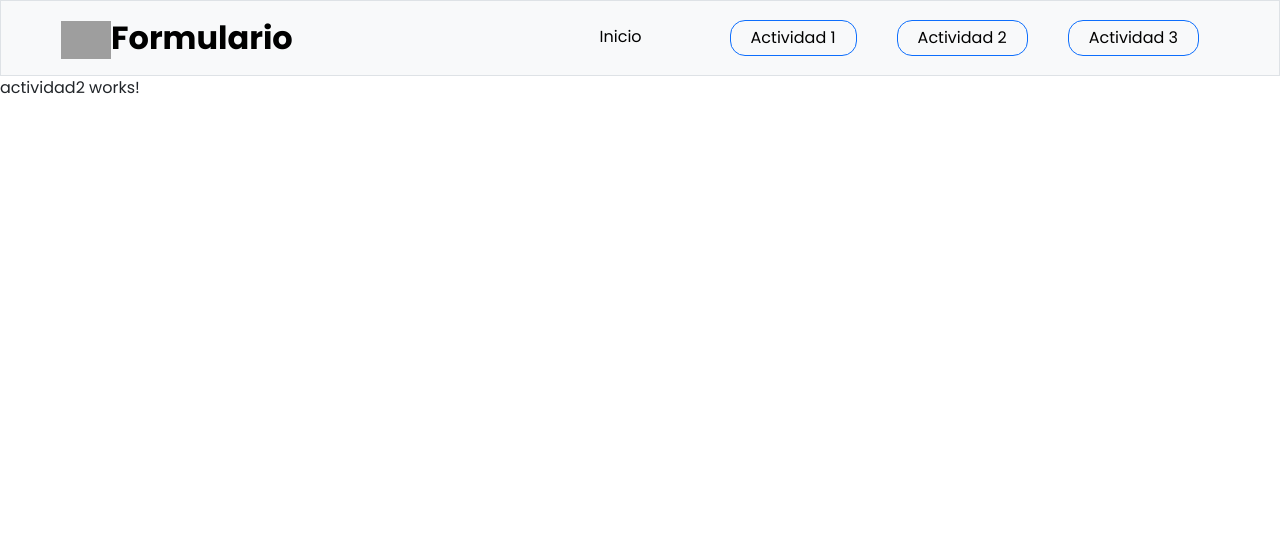
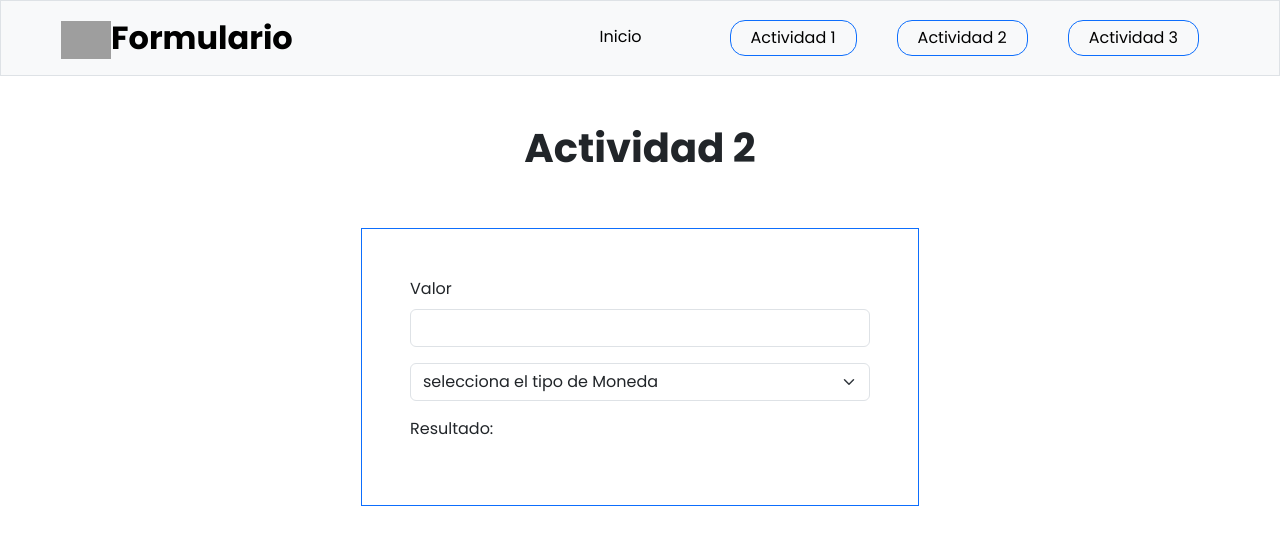
Before and after one commit to Roman-code-web/ANGULAR-AA13-actividad, an Angular app: page /actividad2 in a window 1280 px wide. Shown: the top 544 px of the page. Built offline with nearby package versions, Linux system fonts and the light colour scheme; grey boxes are pictures that could not be loaded.

Commit message:
templates terminados

```diff
--- a/angular.json
+++ b/angular.json
@@ -91,6 +91,9 @@
             ],
             "scripts": []
           }
+        },
+        "deploy": {
+          "builder": "angular-cli-ghpages:deploy"
         }
       }
     }
--- a/package.json
+++ b/package.json
@@ -27,6 +27,7 @@
     "@angular/cli": "~15.0.4",
     "@angular/compiler-cli": "^15.0.0",
     "@types/jasmine": "~4.3.0",
+    "angular-cli-ghpages": "^1.0.5",
     "jasmine-core": "~4.5.0",
     "karma": "~6.4.0",
     "karma-chrome-launcher": "~3.1.0",
--- a/src/app/pages/actividad1/actividad1.component.html
+++ b/src/app/pages/actividad1/actividad1.component.html
@@ -1 +1,18 @@
-<p>actividad1 works!</p>
+<div class="container my-5">
+    <div class="container d-flex flex-column justify-content-center">
+        <h2 class="fs-1 fw-bold text-center">Actividad 1</h2>
+        <div class="row d-flex justify-content-center my-5">
+            <div class="col-md-6 col-sm-12 col-xs-12 border border-primary p-5">
+                <form class="" >
+                    <div class="mb-3">
+                      <label for="palabra" class="form-label">Palabra</label>
+                      <input type="text" class="form-control" id="palabra" >
+                    </div>
+                    <div class="mb-3">
+                       <p>Resultado: <span></span> </p>
+                    </div>
+                </form>
+            </div>
+        </div>
+    </div>
+</div>
--- a/src/app/pages/actividad2/actividad2.component.html
+++ b/src/app/pages/actividad2/actividad2.component.html
@@ -1 +1,26 @@
-<p>actividad2 works!</p>
+<div class="container my-5">
+    <div class="container d-flex flex-column justify-content-center">
+        <h2 class="fs-1 fw-bold text-center">Actividad 2</h2>
+        <div class="row d-flex justify-content-center my-5">
+            <div class="col-md-6 col-sm-12 col-xs-12 border border-primary p-5">
+                <form class="" >
+                    <div class="mb-3">
+                      <label for="palabra" class="form-label">Valor</label>
+                      <input type="text" class="form-control" id="palabra" >
+                    </div>
+                    <div class="mb-3">
+                        <select class="form-select" aria-label="Default select example">
+                            <option selected>selecciona el tipo de Moneda </option>
+                            <option value="1">EUR</option>
+                            <option value="2">USD</option>
+                            <option value="3">PEN</option>
+                          </select>
+                    </div>
+                    <div class="mb-3">
+                       <p>Resultado: <span></span> </p>
+                    </div>
+                </form>
+            </div>
+        </div>
+    </div>
+</div>
--- a/src/app/pages/actividad3/actividad3.component.html
+++ b/src/app/pages/actividad3/actividad3.component.html
@@ -1 +1,18 @@
-<p>actividad3 works!</p>
+<div class="container my-5">
+    <div class="container d-flex flex-column justify-content-center">
+        <h2 class="fs-1 fw-bold text-center">Actividad 3</h2>
+        <div class="row d-flex justify-content-center my-5">
+            <div class="col-md-6 col-sm-12 col-xs-12 border border-primary p-5">
+                <form class="" >
+                    <div class="mb-3">
+                      <label for="palabra" class="form-label">json</label>
+                      <input type="text" class="form-control" id="palabra" >
+                    </div>
+                    <div class="mb-3">
+                        <button class="btn btn-primary">Agregar</button>
+                     </div>
+                </form>
+            </div>
+        </div>
+    </div>
+</div>
--- a/src/app/pages/home/home.component.html
+++ b/src/app/pages/home/home.component.html
@@ -1 +1,8 @@
-<p>home works!</p>
+<div class="container my-5">
+    <h1 class="text-center">SESION 13 PIPES EN ANGULAR</h1>
+    <div class="container">
+        <div class="container">
+
+        </div>
+    </div>
+</div>
--- a/src/app/pages/pages.module.ts
+++ b/src/app/pages/pages.module.ts
@@ -4,6 +4,7 @@ import { HomeComponent } from './home/home.component';
 import { Actividad1Component } from './actividad1/actividad1.component';
 import { Actividad2Component } from './actividad2/actividad2.component';
 import { Actividad3Component } from './actividad3/actividad3.component';
+import { RouterModule } from '@angular/router';
 
 
 
@@ -15,6 +16,7 @@ import { Actividad3Component } from './actividad3/actividad3.component';
     Actividad3Component
   ],
   imports: [
+    RouterModule,
     CommonModule
   ]
 })
```
Also changed, not shown: 1 other file (tests, documents, lock files or other folders).
